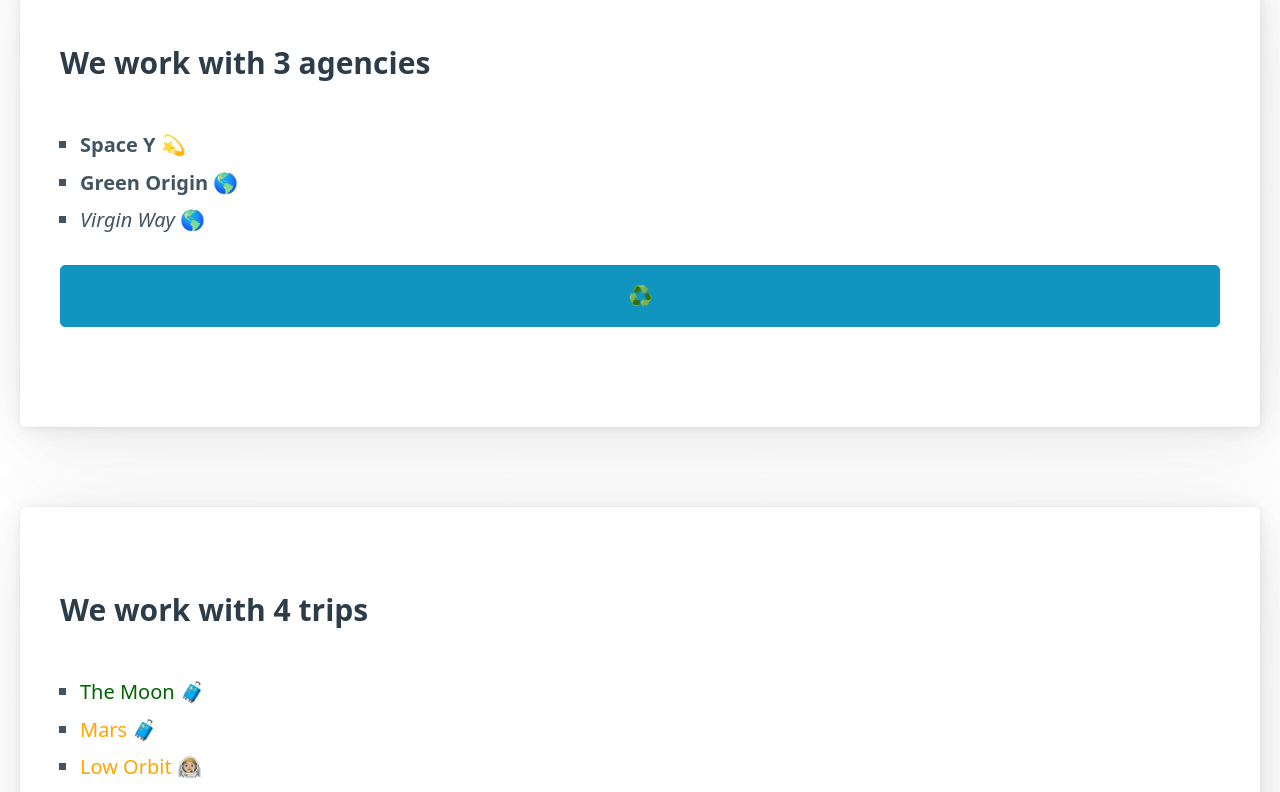
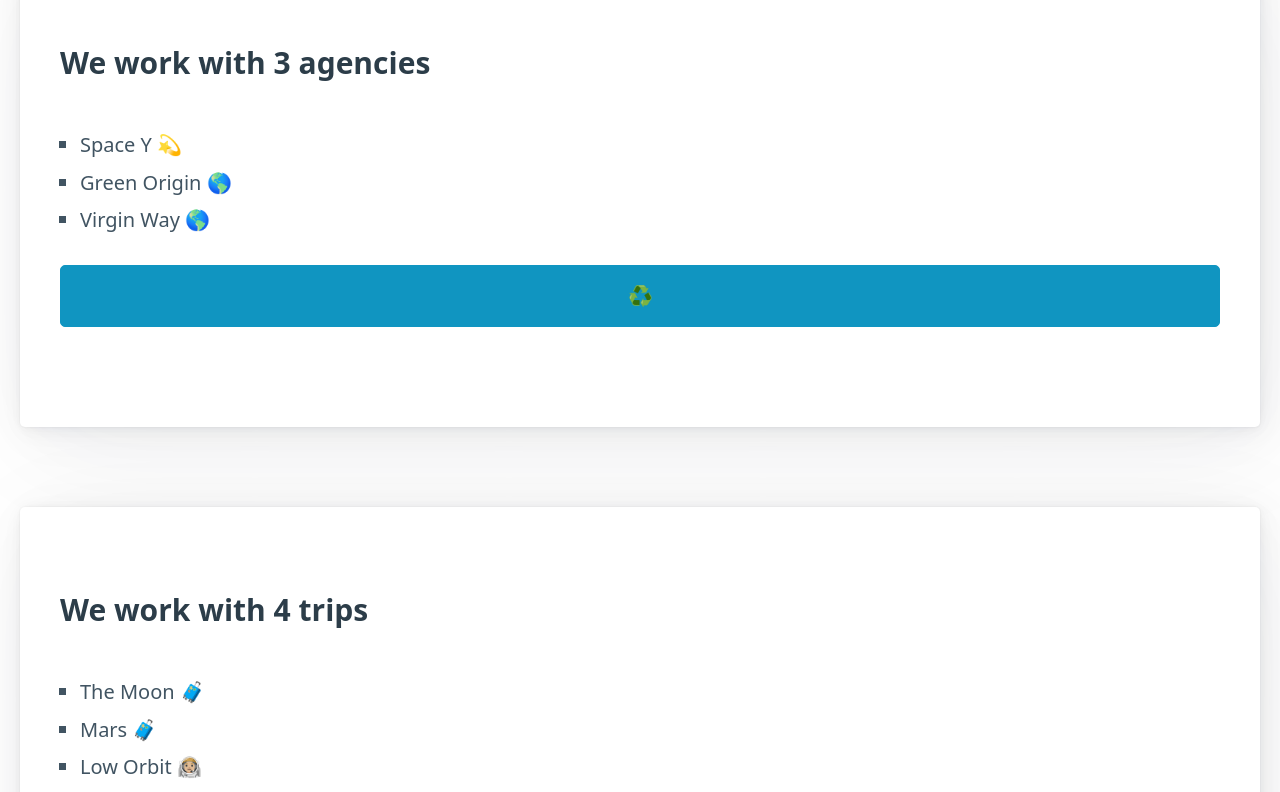
Before and after one commit to angularbuilders/ng13, an Angular app: page / in a window 1280 px wide. Shown: the part 320-1112 px from the top of the page. Built offline with nearby package versions, Linux system fonts and the light colour scheme.

Commit message:
feat: logic on components

```diff
--- a/src/app/app.component.html
+++ b/src/app/app.component.html
@@ -2,23 +2,24 @@
   <app-header></app-header>
   <main>
     <article>
-      <h3>We work with {{ agencies.length }} agencies</h3>
+      <h3>We work with {{ getAgenciesCounter() }} agencies</h3>
       <ul>
-        <li *ngFor="let agency of agencies">
-          <span [ngClass]="agency.status">{{ agency.name }}</span>
-          <span *ngIf="agency.range==='Interplanetary'"> 💫 </span>
-          <span *ngIf="agency.range==='Orbital'"> 🌎 </span>
+        <li *ngFor=" let agency of agencies ">
+          <span [ngClass]="agency.status | lowercase">{{ agency.name }}</span>
+          <span *ngIf="agency.range==='Interplanetary' ; else orbital"> 💫 </span>
+          <ng-template #orbital> 🌎 </ng-template>
         </li>
       </ul>
-      <button (click)="reload('trips')"> ♻️ </button>
+      <button (click)="reload('agencies')"> ♻️ </button>
     </article>
     <article>
       <h3>We work with {{ trips.length }} trips</h3>
       <ul>
         <li *ngFor="let trip of trips">
-          <span [ngClass]="trip.status">{{ trip.destination }}</span>
-          <span *ngIf="trip.kind==='WithStay'"> 🧳 </span>
-          <span *ngIf="trip.kind==='TripOnly'"> 🧑🏼‍🚀 </span>
+          <span [ngClass]="getClassForStatus(trip.status)">{{ trip.destination }}</span>
+          <ng-container *ngIf="trip.kind==='WithStay' then withStay; else tripOnly"></ng-container>
+          <ng-template #withStay> 🧳 </ng-template>
+          <ng-template #tripOnly> 🧑🏼‍🚀 </ng-template>
         </li>
       </ul>
       <button (click)="reload('trips')"> ♻️ </button>
--- a/src/app/app.component.ts
+++ b/src/app/app.component.ts
@@ -95,4 +95,13 @@
     this.reloading = true;
     console.warn(`♻️ Reloading ${list}`);
   }
+  getAgenciesCounter() {
+    return this.agencies.length;
+  }
+  getClassForStatus(status: string) {
+    if (status === 'Confirmed') {
+      return 'green';
+    }
+    return 'orange';
+  }
 }
```
